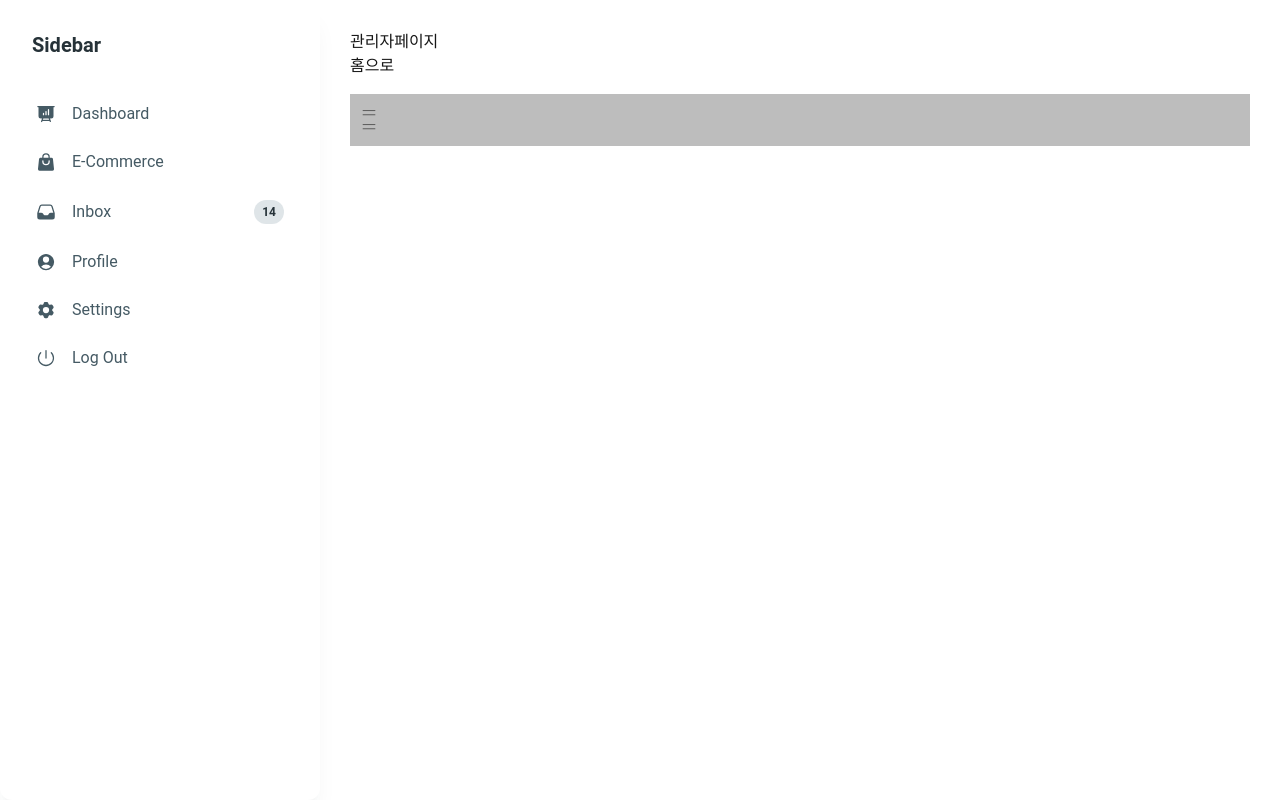
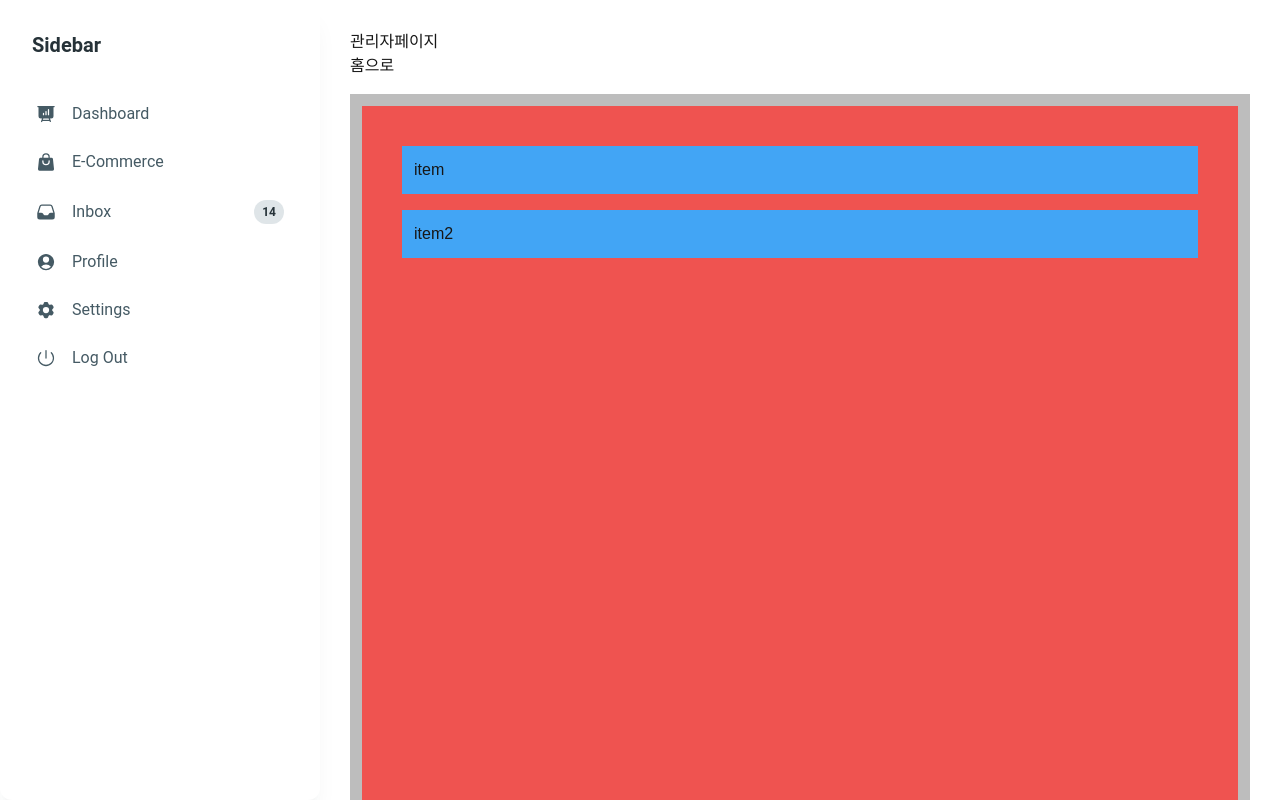
Before and after one commit to zeriong/nextjs14-serverless-template, a Next.js app: page /admin in a window 1280 px wide. Shown: the top 800 px of the page. Built offline with nearby package versions, Linux system fonts and the light colour scheme.

Commit message:
refactor: DnD common 컴포넌트 읿부수정 및 테스트 구현

```diff
--- a/src/app/(admin)/admin/page.tsx
+++ b/src/app/(admin)/admin/page.tsx
@@ -4,10 +4,12 @@ import Link from "next/link";
 import React, { useState } from "react";
 import DndVerticalSortableContext from "@/app/_components/dnd/DndVerticalSortableContext";
 import DndVerticalSortableItem from "@/app/_components/dnd/DndVerticalSortableItem";
-import Image from "next/image";
 
 export default function Page() {
-  const [items, setItems] = useState([{ name: "item" }, { name: "item2" }]);
+  const [items, setItems] = useState([
+    { id: "1", name: "item" },
+    { id: "2", name: "item2" },
+  ]);
 
   return (
     <div className="p-[30px]">
@@ -16,22 +18,17 @@ export default function Page() {
 
       <div className={"mt-4 bg-gray-400 p-3"}>
         <DndVerticalSortableContext items={items} setItems={setItems}>
-          {items?.map((item) => (
-            <DndVerticalSortableItem key={item.name}>
-              {({ attributes, listeners }) => (
-                <div>
-                  <div
-                    {...attributes}
-                    {...listeners}
-                    className=""
-                    tabIndex={-1} // 텝인덱스 방지
-                  >
-                    <Image src={"/assets/svg/drag_handle_icon.svg"} alt="drag_handle_icon" width={14} height={14} />
-                  </div>
-                </div>
-              )}
-            </DndVerticalSortableItem>
-          ))}
+          <ul className={"flex h-[2000px] flex-col gap-4 bg-red-400 p-10"}>
+            {items?.map((item) => (
+              <DndVerticalSortableItem key={item.name} id={item.id}>
+                {({ attributes, listeners }) => (
+                  <li {...attributes} {...listeners} className="bg-blue-400 p-3">
+                    {item.name}
+                  </li>
+                )}
+              </DndVerticalSortableItem>
+            ))}
+          </ul>
         </DndVerticalSortableContext>
       </div>
     </div>
--- a/src/app/_components/dnd/DndVerticalSortableContext.tsx
+++ b/src/app/_components/dnd/DndVerticalSortableContext.tsx
@@ -19,8 +19,8 @@ export default function DndVerticalSortableContext({ children, items, setItems,
       // react useState인 경우
       if (setItems && !setReduxItems) {
         setItems((items: any) => {
-          const oldIndex = items.indexOf(active.id);
-          const newIndex = items.indexOf(over.id);
+          const oldIndex = items.findIndex((item: any) => item.id === active.id);
+          const newIndex = items.findIndex((item: any) => item.id === over.id);
           return arrayMove(items, oldIndex, newIndex);
         });
         // store state dispatch로 세팅하는 경우 JSON 카피를 활용하여 새롭게 할당
```
